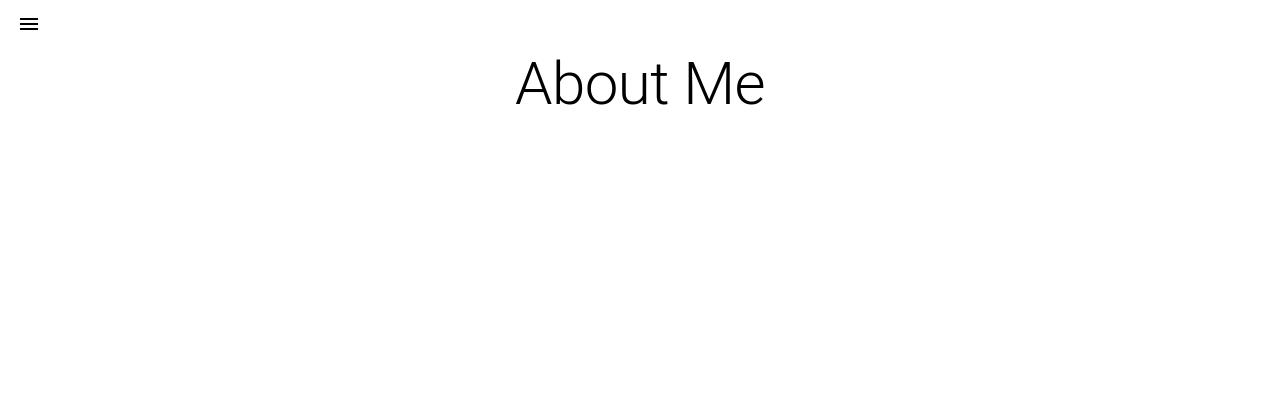
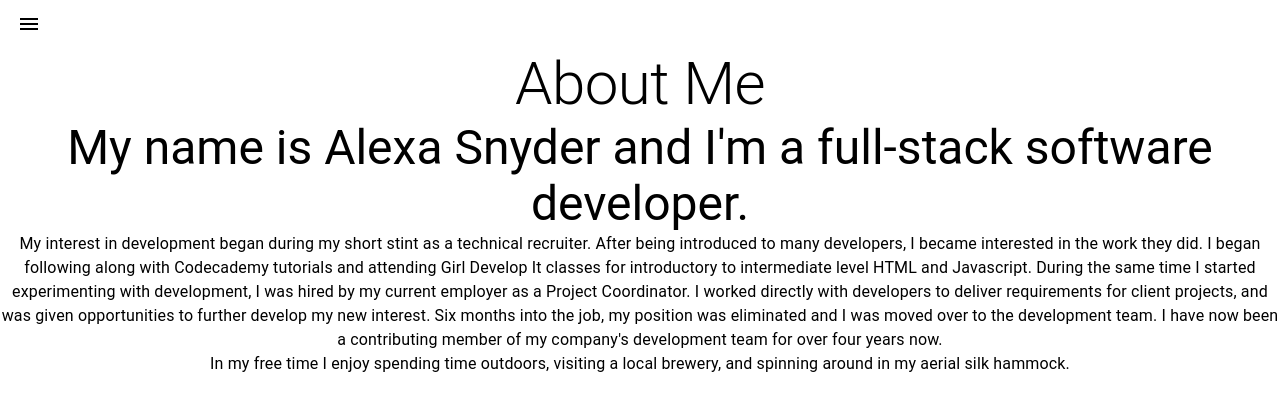
Before and after one commit to alexasnyder/playground, a React (Create React App) app: page /about in a window 1280 px wide. Shown: the top 410 px of the page. Built offline with nearby package versions, Linux system fonts and the light colour scheme.

Commit message:
start developing a recount of my life story

```diff
--- a/src/components/about/About.tsx
+++ b/src/components/about/About.tsx
@@ -4,7 +4,20 @@ import { Typography } from '@material-ui/core';
 class About extends React.Component<any> {
     public render () {
         return (
-            <Typography variant="h2">About Me</Typography>)
+            <React.Fragment>
+                <Typography variant="h2">About Me</Typography>
+                <Typography variant="h3">My name is Alexa Snyder and I'm a full-stack software developer.</Typography>
+                <Typography>
+                    My interest in development began during my short stint as a technical recruiter. After being introduced to many developers, I became interested in the work they did. I began following along with Codecademy tutorials and attending Girl Develop It classes
+                    for introductory to intermediate level HTML and Javascript. During the same time I started experimenting with development, I was hired by my current employer as a Project Coordinator.
+                    I worked directly with developers to deliver requirements for client projects, and was given opportunities to further develop my new interest. Six months into the job, my position was
+                    eliminated and I was moved over to the development team. I have now been a contributing member of my company's development team for over four years now.
+                </Typography>
+                <Typography>
+                    In my free time I enjoy spending time outdoors, visiting a local brewery, and spinning around in my aerial silk hammock.
+                </Typography>
+            </React.Fragment>
+        )
     }
 }
 
```
